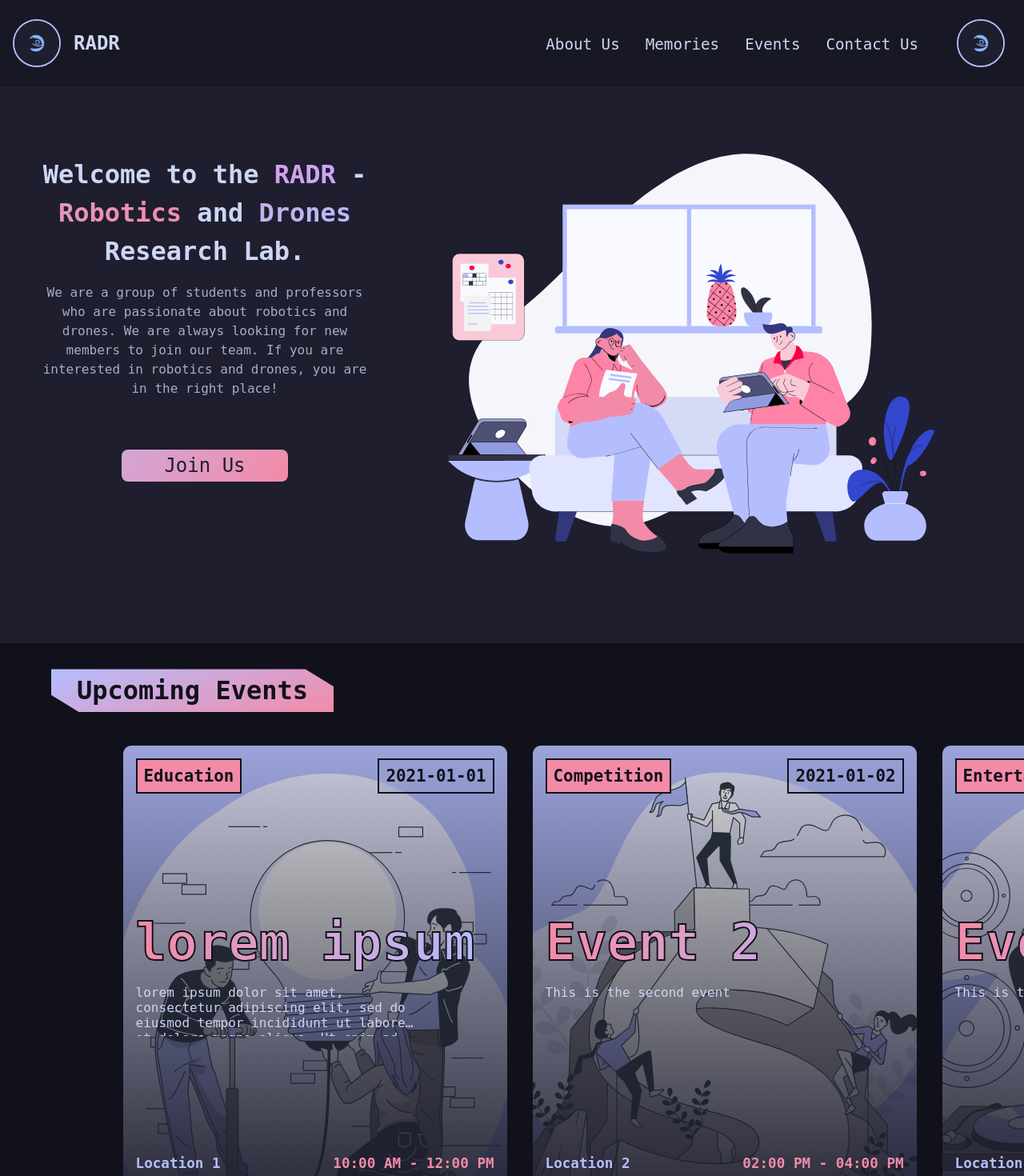
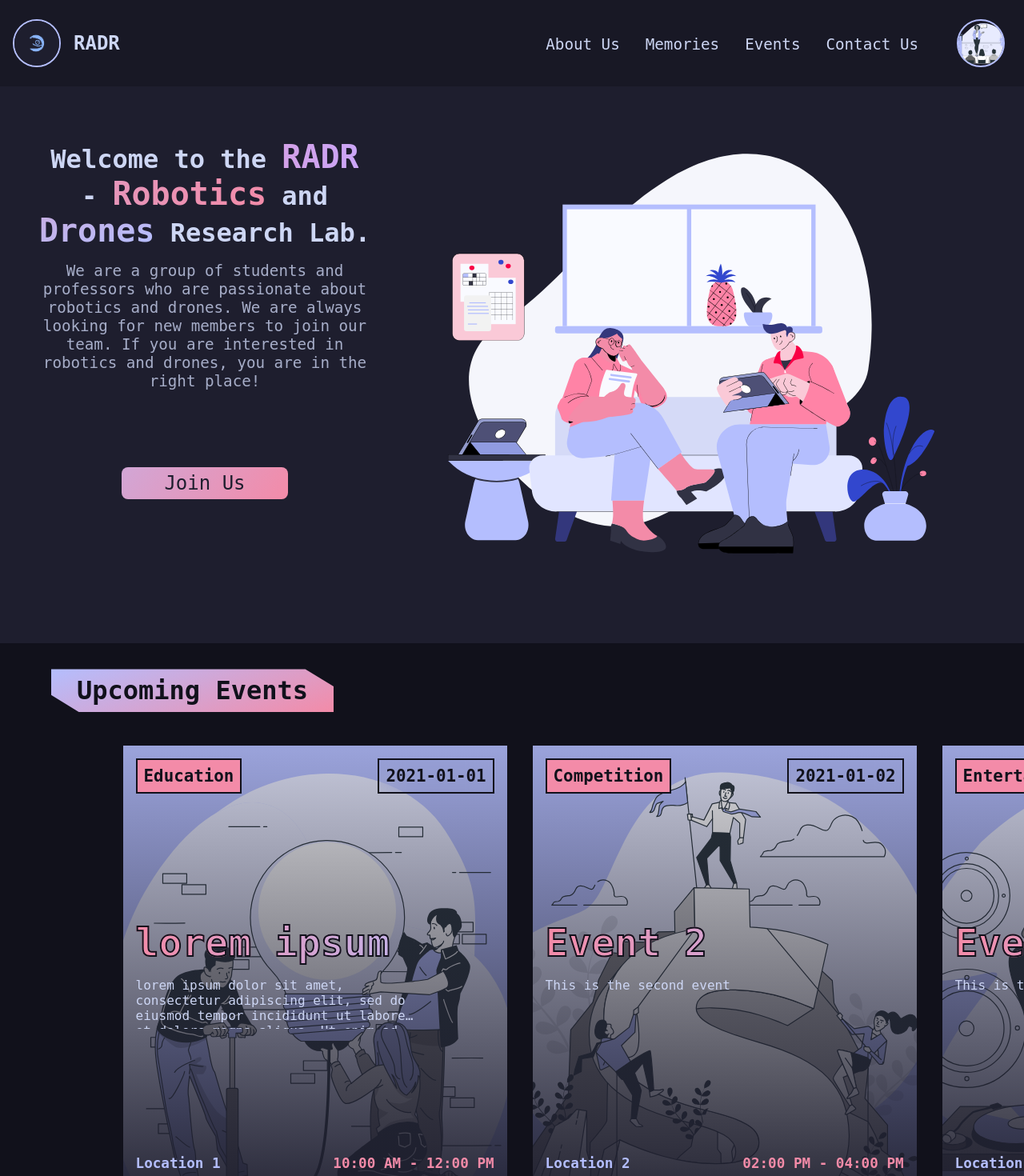
Before and after one commit to RTRA12/RTRA-official, an Angular app: page / in a window 1280 px wide. Shown: the top 1470 px of the page at 80% size. Built offline with nearby package versions, Linux system fonts and the light colour scheme.

Commit message:
small changes here and there

```diff
--- a/src/app/components/event-board/event-board.component.css
+++ b/src/app/components/event-board/event-board.component.css
@@ -30,7 +30,6 @@
     transition: all 0.3s;
     height: clamp(300px, 80vh, 600px);
     white-space: nowrap;
-    padding-right: 2rem;
     margin-left: 10%;
     width: 100vw;
 }
--- a/src/app/components/event-board/event-board.component.ts
+++ b/src/app/components/event-board/event-board.component.ts
@@ -22,6 +22,6 @@ export class EventBoardComponent {
     @Input() events!: CustomEvent[];
     @Input() category!: string;
     ngOnInit() {
-        // this.document.nativeElement.querySelector('.eventBoard').style.width = `calc(${this.events.length * 600 + 'px'} + 3rem)`;
+        this.document.nativeElement.querySelector('.eventBoard').style.width = `calc(${this.events.length * 500 + 'px'} + 3rem)`;
     }
 }
--- a/src/app/components/event-card/event-card.component.css
+++ b/src/app/components/event-card/event-card.component.css
@@ -2,7 +2,6 @@
     display: flex;
     flex-direction: column;
     height: 100%;
-    border-radius: 10px;
     background-color: var(--accent);
     aspect-ratio: 0.8;
     gap: 1rem;
@@ -57,7 +56,7 @@
 }
 
 .eventTitle {
-    font-size: 4rem;
+    font-size: 3rem;
     font-weight: bold;
     background: linear-gradient(to right, var(--accent2), var(--accent));
     -webkit-background-clip: text;
--- a/src/app/components/hero-section/hero-section.component.css
+++ b/src/app/components/hero-section/hero-section.component.css
@@ -18,7 +18,6 @@
     padding: 1rem;
     gap: 1rem;
     color: var(--text);
-    line-height: 1.5;
 }
 
 .heroTitle {
@@ -33,10 +32,9 @@
     -webkit-background-clip: text;
     color: transparent;
     font-weight: 700;
-    font-size: 2rem;
+    font-size: 2.5rem;
     text-align: center;
     display: inline;
-    line-height: 1.5;
     transition: all 1s;
     background-size: 500% auto;
     animation: gradientAnimation 5s ease-in-out infinite alternate;
@@ -48,10 +46,9 @@
     -webkit-background-clip: text;
     color: transparent;
     font-weight: 700;
-    font-size: 2rem;
+    font-size: 2.5rem;
     text-align: center;
     display: inline;
-    line-height: 1.5;
     transition: all 1s;
     background-size: 500% auto;
     animation: gradientAnimation 5s ease-in-out infinite alternate;
@@ -63,17 +60,16 @@
     -webkit-background-clip: text;
     color: transparent;
     font-weight: 700;
-    font-size: 2rem;
+    font-size: 2.5rem;
     text-align: center;
     display: inline;
-    line-height: 1.5;
     transition: all 1s;
     background-size: 500% auto;
     animation: gradientAnimation 5s ease-in-out infinite alternate;
 }
 
 .heroDescription {
-    font-size: 1rem;
+    font-size: 1.2rem;
     font-weight: 400;
     text-align: center;
     color: var(--subtext);
@@ -94,7 +90,7 @@
     justify-content: center;
     align-items: center;
     font-size: 1.5rem;
-    margin-top: 3rem;
+    margin-top: 5rem;
     margin-bottom: 0.5rem;
     animation: gradientAnimation 5s ease-in-out infinite alternate;
 }
--- a/src/app/components/nav-bar/nav-bar.component.css
+++ b/src/app/components/nav-bar/nav-bar.component.css
@@ -92,7 +92,6 @@ a:hover {
     height: 60px;
     border-radius: 50%;
     object-fit: cover;
-    object-position: center;
     border: 2px solid var(--accent);
 }
 
--- a/src/app/components/nav-bar/nav-bar.component.html
+++ b/src/app/components/nav-bar/nav-bar.component.html
@@ -9,6 +9,6 @@
     <a href="/events" class="navLink">Events</a>
     <a href="/contact" class="navLink">Contact Us</a>
     <a href="/auth" class="navLink profile">
-        <img src="/suse.png" alt="profile picture" class="profileImage" />
+        <img src="/Talk.svg" alt="profile picture" class="profileImage" />
     </a>
 </nav>
```
